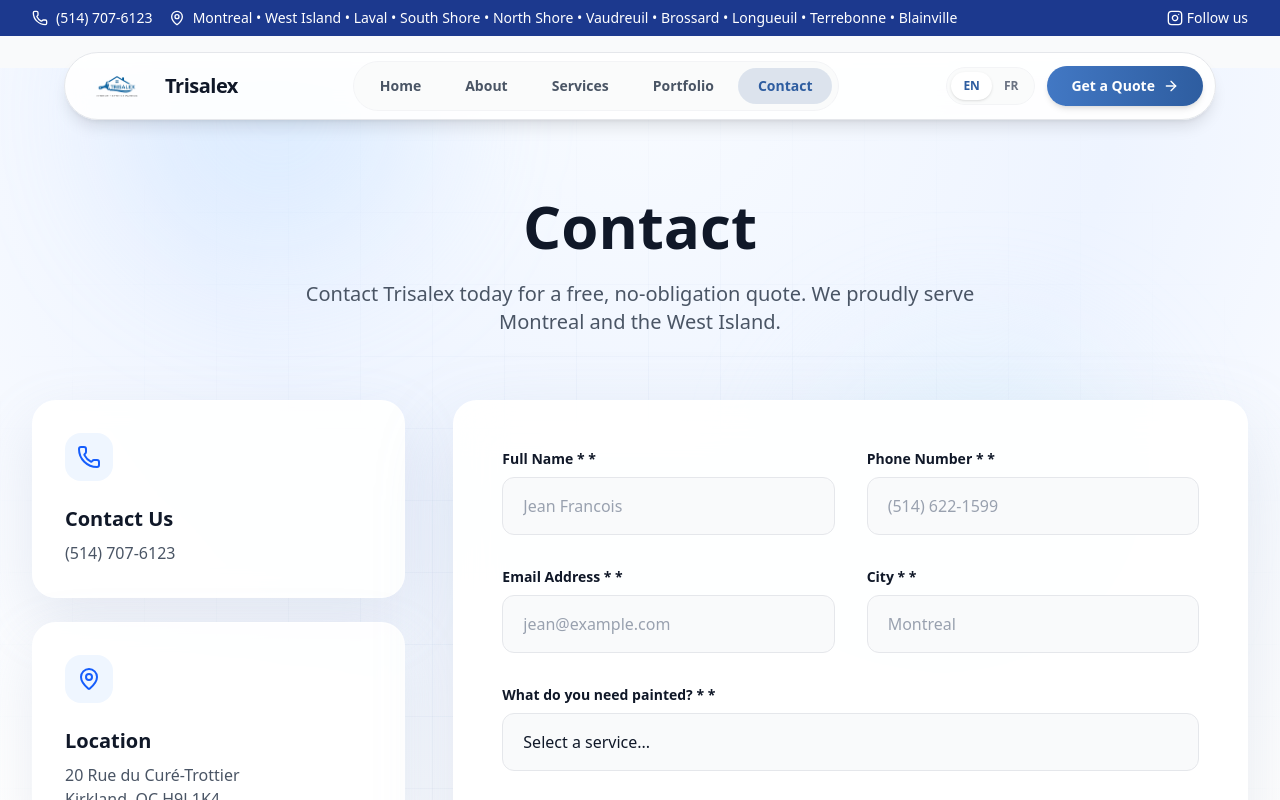
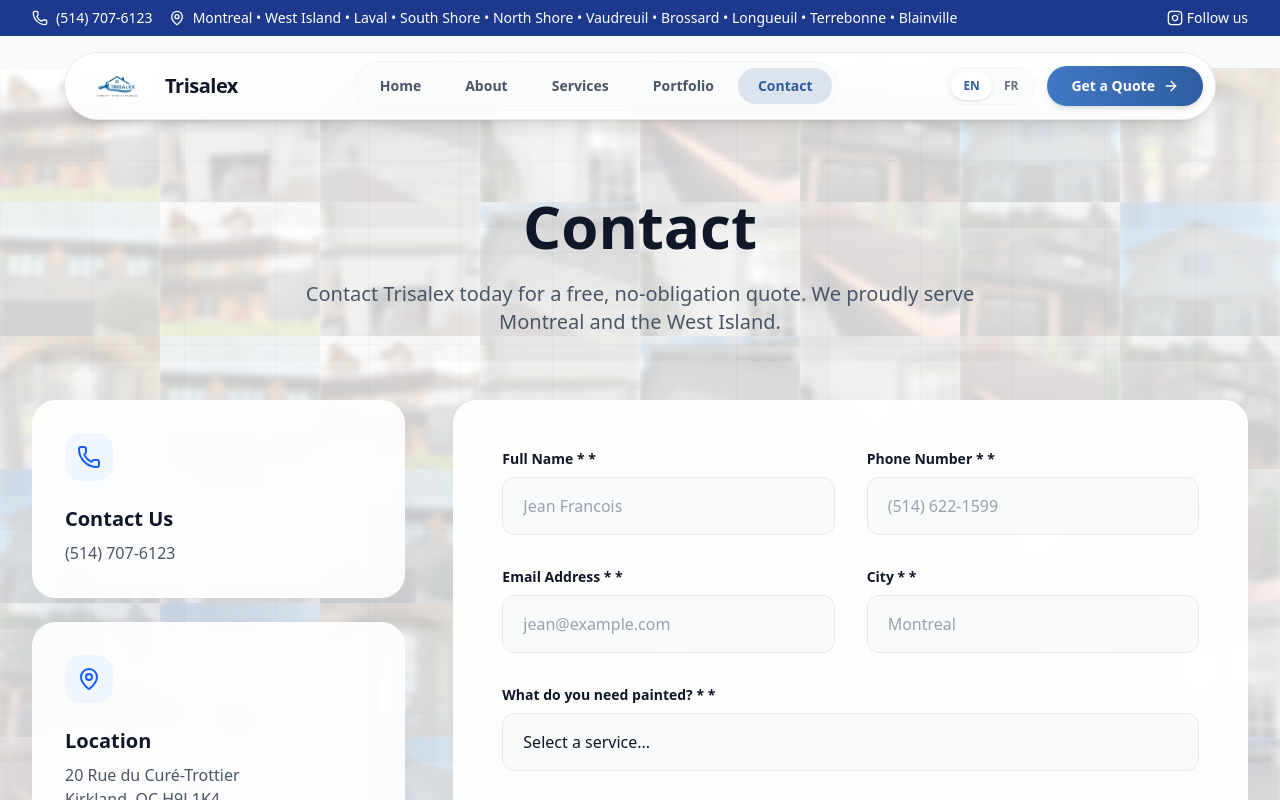
Before and after one commit to ys-sites/Trisalex, a React (Vite) app: page /contact in a window 1280 px wide. Shown: the top 800 px of the page. Built offline with nearby package versions, Linux system fonts and the light colour scheme.

Commit message:
update 1.1

```diff
--- a/src/pages/Contact.tsx
+++ b/src/pages/Contact.tsx
@@ -20,6 +20,20 @@ export default function Contact() {
     hidden: { opacity: 0, y: 20 },
     visible: { opacity: 1, y: 0, transition: { duration: 0.6 } }
   };
+
+  const bgImages = [
+    "/after.jpg",
+    "/after1.jpg",
+    "/after2.jpg",
+    "/after4.png",
+    "/after5.jpg",
+    "/after6.jpg",
+    "/after7.jpg",
+    "/after8.jpg",
+    "/after9.jpg"
+  ];
+
+  const gridImages = Array.from({ length: 72 }, (_, i) => bgImages[i % bgImages.length]);
 
   const handleSubmit = async (e: FormEvent) => {
     e.preventDefault();
@@ -58,28 +72,22 @@ export default function Contact() {
   };
 
   return (
-    <div className="relative min-h-screen pt-24 pb-16 md:pt-32 md:pb-24 overflow-hidden bg-[radial-gradient(circle_at_top,#f8fbff_0%,#eef4ff_35%,#ffffff_72%)]">
-      <div className="pointer-events-none absolute inset-0 z-0 overflow-hidden">
-        <motion.div
-          aria-hidden="true"
-          animate={{ x: [0, 36, 0], y: [0, -24, 0], scale: [1, 1.08, 1] }}
-          transition={{ duration: 16, repeat: Infinity, ease: "easeInOut" }}
-          className="absolute -top-20 left-[8%] h-72 w-72 rounded-full bg-blue-200/35 blur-3xl"
-        />
-        <motion.div
-          aria-hidden="true"
-          animate={{ x: [0, -28, 0], y: [0, 32, 0], scale: [1.05, 0.96, 1.05] }}
-          transition={{ duration: 18, repeat: Infinity, ease: "easeInOut", delay: 1 }}
-          className="absolute top-[22%] right-[10%] h-80 w-80 rounded-full bg-sky-100/55 blur-3xl"
-        />
-        <motion.div
-          aria-hidden="true"
-          animate={{ x: [0, 22, 0], y: [0, 18, 0], rotate: [0, 8, 0] }}
-          transition={{ duration: 20, repeat: Infinity, ease: "easeInOut", delay: 0.5 }}
-          className="absolute bottom-[-4rem] left-[22%] h-64 w-64 rounded-full bg-indigo-100/45 blur-3xl"
-        />
-        <div className="absolute inset-0 bg-[linear-gradient(to_right,rgba(46,93,160,0.05)_1px,transparent_1px),linear-gradient(to_bottom,rgba(46,93,160,0.05)_1px,transparent_1px)] bg-[size:72px_72px] [mask-image:radial-gradient(circle_at_center,black,transparent_82%)]"></div>
+    <div className="relative min-h-screen pt-24 pb-16 md:pt-32 md:pb-24 overflow-hidden bg-white">
+      <div className="absolute inset-0 z-0 grid grid-cols-4 md:grid-cols-6 lg:grid-cols-8 auto-rows-fr gap-0 group/contact">
+        {gridImages.map((src, index) => (
+          <div key={index} className="relative aspect-square overflow-hidden">
+            <img
+              src={src}
+              alt=""
+              className="h-full w-full object-cover scale-[1.03] blur-[3px] opacity-70 brightness-105 saturate-90 transition-all duration-500 ease-out group-hover/contact:opacity-55 group-hover/contact:blur-[4px] hover:!scale-110 hover:!blur-0 hover:!opacity-100 hover:!brightness-100 hover:!saturate-100"
+            />
+            <div className="pointer-events-none absolute inset-0 bg-white/35 transition-opacity duration-500 group-hover/contact:bg-white/45 hover:!bg-transparent"></div>
+          </div>
+        ))}
       </div>
+
+      <div className="pointer-events-none absolute inset-0 z-[1] bg-white/58"></div>
+      <div className="pointer-events-none absolute inset-0 z-[2] bg-[linear-gradient(to_right,rgba(46,93,160,0.04)_1px,transparent_1px),linear-gradient(to_bottom,rgba(46,93,160,0.04)_1px,transparent_1px)] bg-[size:92px_92px]"></div>
 
       <div className="relative z-30 max-w-7xl mx-auto px-4 sm:px-6 lg:px-8">
         <div className="text-center mb-16">
```
